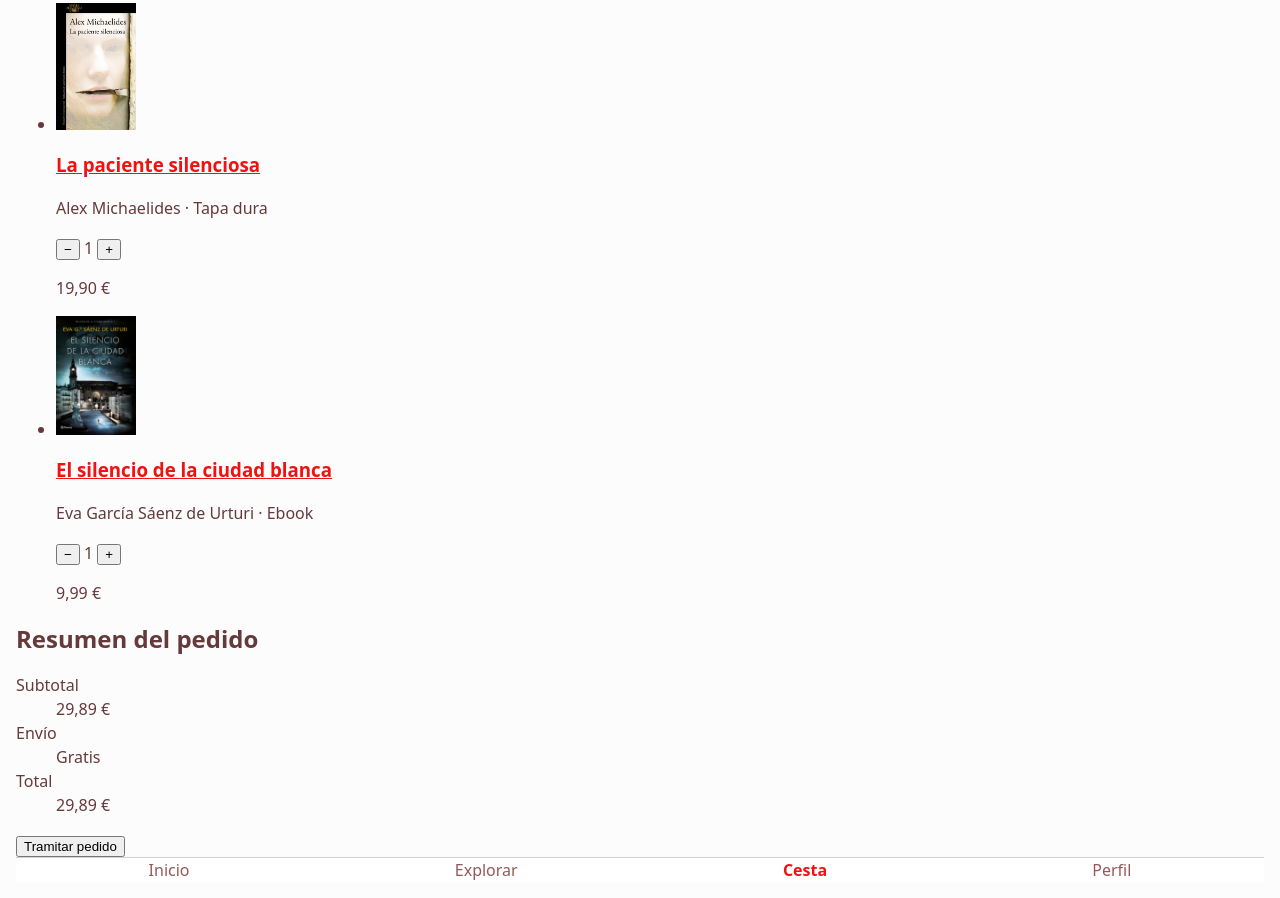
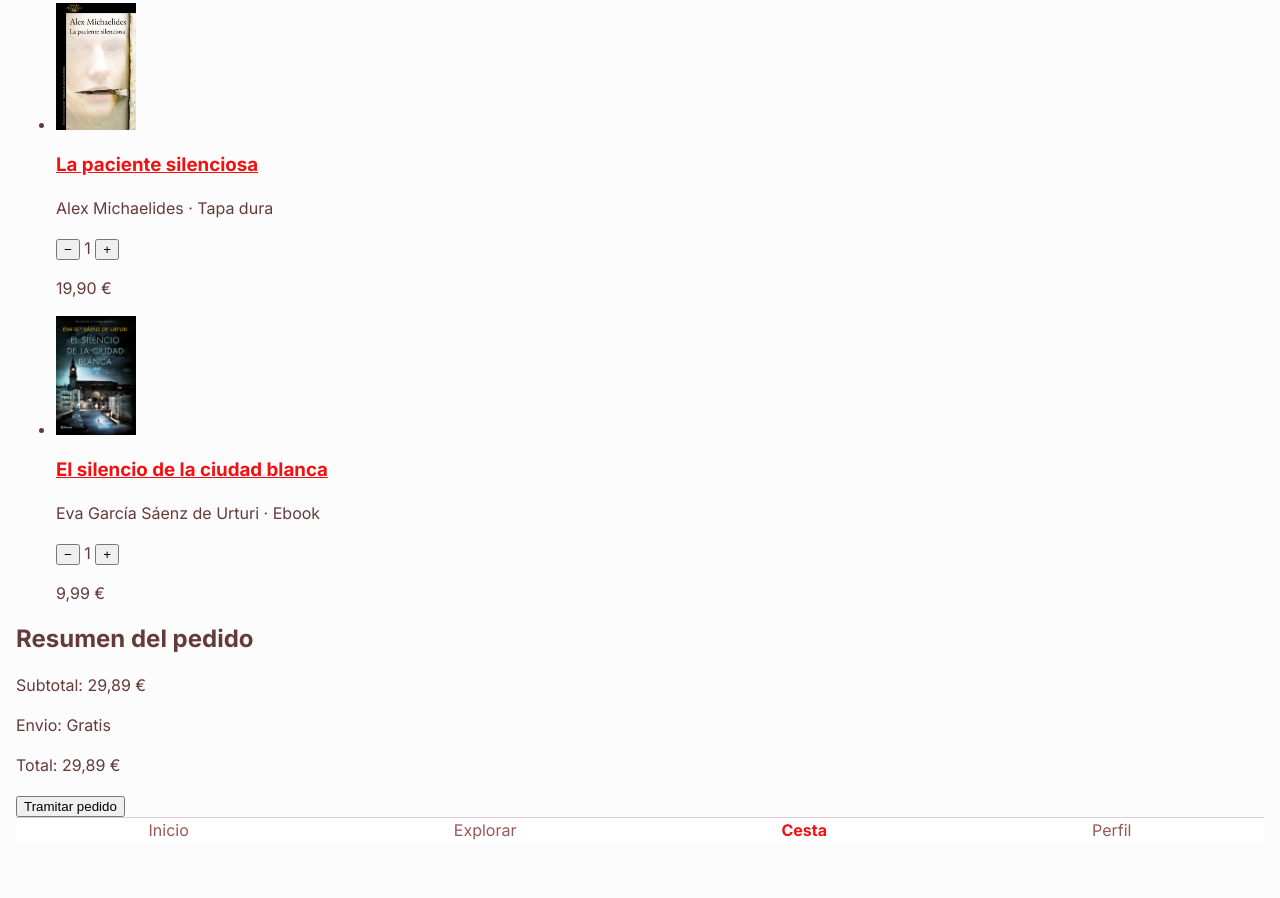
Before and after one commit to roberto1341/trastienda-ud4, a plain HTML site: page carrito.html in a window 1280 px wide. Shown: the part 211-1109 px from the top of the page. After the commit the page ends 1069 px from the top, so only its background shows below. Drawn offline with Linux system fonts and the light colour scheme.

Commit message:
Arreglo del punto 4 y Realizo el punto 5

```diff
--- a/carrito.html
+++ b/carrito.html
@@ -3,7 +3,9 @@
 <head>
   <meta charset="UTF-8">
   <meta name="viewport" content="width=device-width, initial-scale=1.0">
-  <title>Mi cesta · La Trastienda</title>
+  <link rel="preconnect" href="https://fonts.googleapis.com">
+  <link rel="preconnect" href="https://fonts.gstatic.com" crossorigin>
+  <link href="https://fonts.googleapis.com/css2?family=Inter:wght@400;600;700&display=swap" rel="stylesheet">  <title>Mi cesta · La Trastienda</title>
   <link rel="stylesheet" href="css/estilos.css">
 </head>
 <body>
@@ -47,21 +49,11 @@
 
     <section aria-labelledby="titulo-resumen">
       <h2 id="titulo-resumen">Resumen del pedido</h2>
-      <dl>
-        <div>
-          <dt>Subtotal</dt>
-          <dd>29,89 €</dd>
-        </div>
-        <div>
-          <dt>Envío</dt>
-          <dd>Gratis</dd>
-        </div>
-        <div>
-          <dt>Total</dt>
-          <dd>29,89 €</dd>
-        </div>
-      </dl>
-      <button type="button">Tramitar pedido</button>
+      <p> Subtotal: 29,89 €</p>
+      <p> Envio: Gratis </p>
+      <p> Total: 29,89 €</p>
+
+      <button type = "button"> Tramitar pedido</button>
     </section>
   </main>
 
--- a/css/estilos.css
+++ b/css/estilos.css
@@ -30,15 +30,28 @@
   --brand-hover: var(--color-primary-600);
 
   --color-accent-oklch: oklch(0.55 0.22 29);
+
+--font-body: 'Inter', system-ui, sans-serif;
+--font-display: 'Plus Jakarta Sans', system-ui, sans-serif;
+
+  --text-xs: 0.75rem;
+  --text-sm: 0.875rem;
+  --text-base: 1rem;
+  --text-xl: 1.25rem;
+  --text-2xl: 1.5rem;
+  --text-4xl: 2.25rem;
 }
 
 body {
   background-color: var(--bg-page);
   color: var(--text-main);
-  font-family: system-ui, sans-serif;
+  font-family: var(--font-body);
+  font-size: 1rem;
   line-height: 1.5;
   margin: 0;
   padding: 0 1rem 1rem;
+  min-height: 100dvh;
+  box-sizing: border-box;
 }
 
 header {
@@ -47,6 +60,10 @@ header {
   padding: 0.75rem 1rem;
   margin: 0 -1rem;
 }
+header a {
+  color: inherit;
+  text-decoration: none;
+}
 
 a {
   color: var(--brand);
@@ -54,6 +71,10 @@ a {
 
 h1, h2, h3 {
   line-height: 1.2;
+}
+
+p {
+  max-width: 65ch;
 }
 
 img {
```
